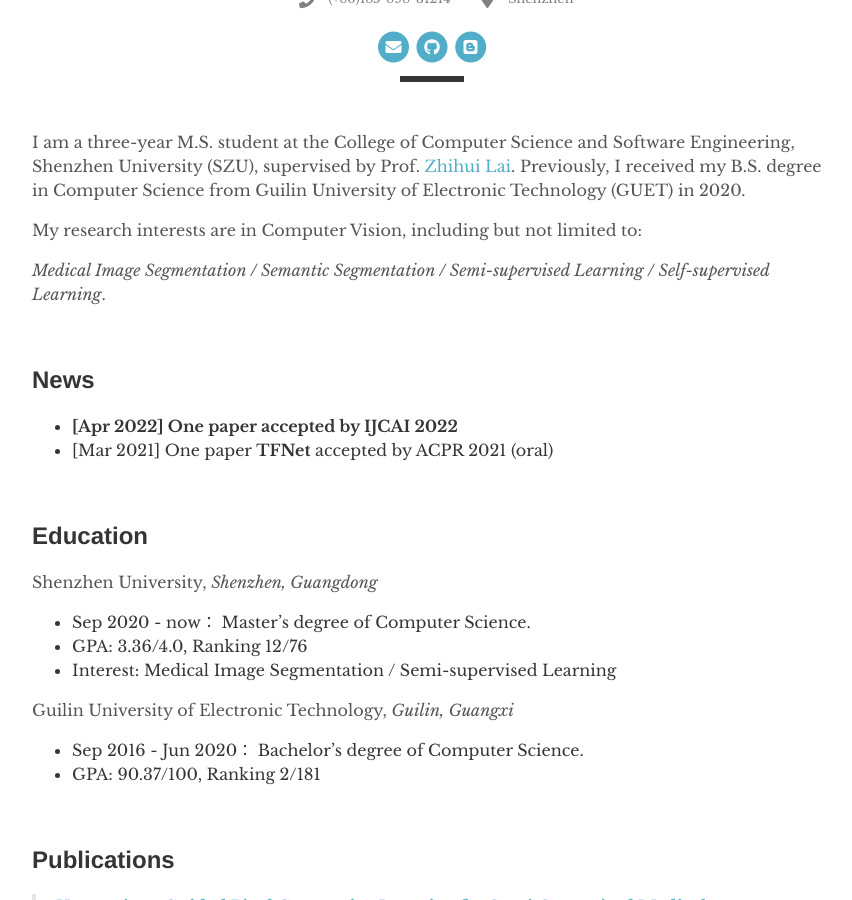
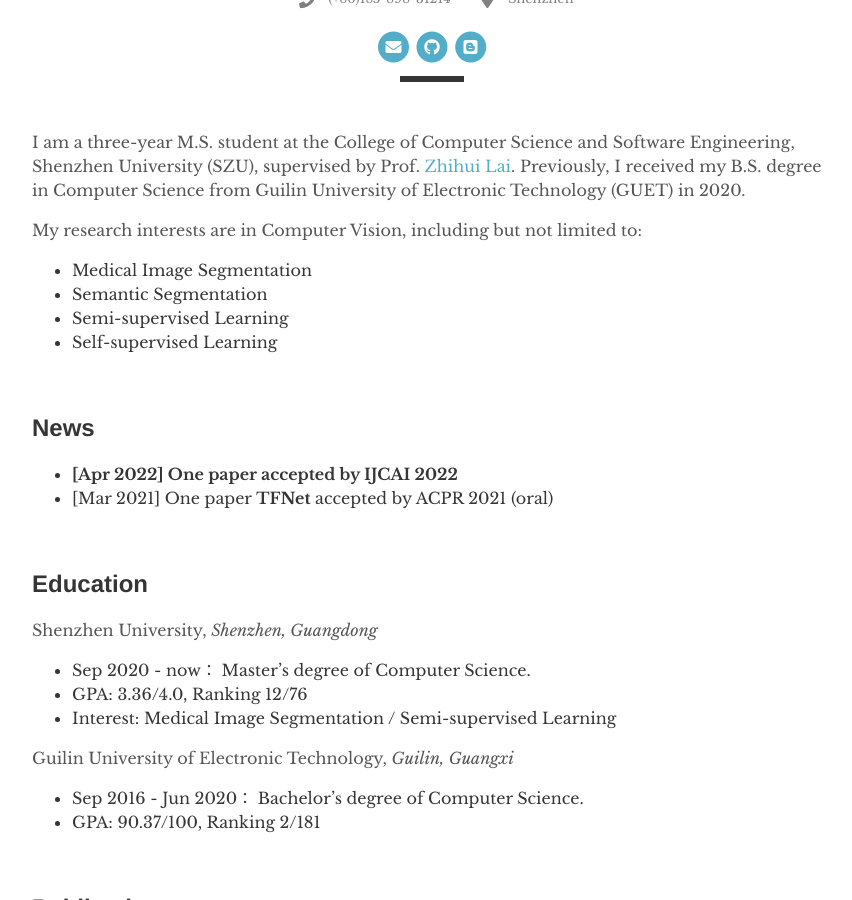
Before and after one commit to taovv/taovv.github.io, a Jekyll site: the page built from index.md, in a window 1280 px wide and 900 px high, scrolled down 370 px. Shown: the whole window, without its empty margins (208-1060 px from the left). Built offline with Jekyll 4.4.1, drawn with Linux system fonts in a browser that asks for light colours.

```diff
--- a/index.md
+++ b/index.md
@@ -11,7 +11,10 @@ Guilin University of Electronic Technology (GUET) in 2020.
 My research interests are in Computer Vision, including but
 not limited to:
 
-_Medical Image Segmentation / Semantic Segmentation / Semi-supervised Learning / Self-supervised Learning_.
+- Medical Image Segmentation
+- Semantic Segmentation
+- Semi-supervised Learning
+- Self-supervised Learning
 
 <br>
 
```
